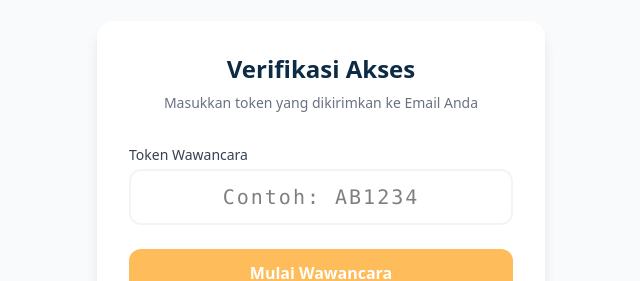
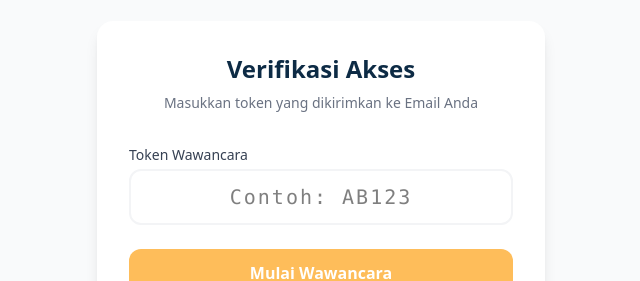
Before and after one commit to MuhammadHelga/rekrutmenproject, a React (Vite) app: page /verify-token in a window 1280 px wide. Shown: the part 225-506 px from the top of the page, without its empty margins (319-959 px from the left). Built offline with nearby package versions, Linux system fonts and the light colour scheme.

Commit message:
Update VerifyTokenPage

```diff
--- a/src/pages/VerifyTokenPage.jsx
+++ b/src/pages/VerifyTokenPage.jsx
@@ -55,7 +55,7 @@ function VerifyTokenPage() {
                             type="text"
                             value={token}
                             onChange={(e) => setToken(e.target.value.toUpperCase())}
-                            placeholder="Contoh: AB1234"
+                            placeholder="Contoh: AB123"
                             className="w-full p-3 border-2 border-gray-100 rounded-xl focus:border-[#FEBD5A] outline-none text-center font-mono text-xl tracking-widest"
                             maxLength={6}
                         />
```
